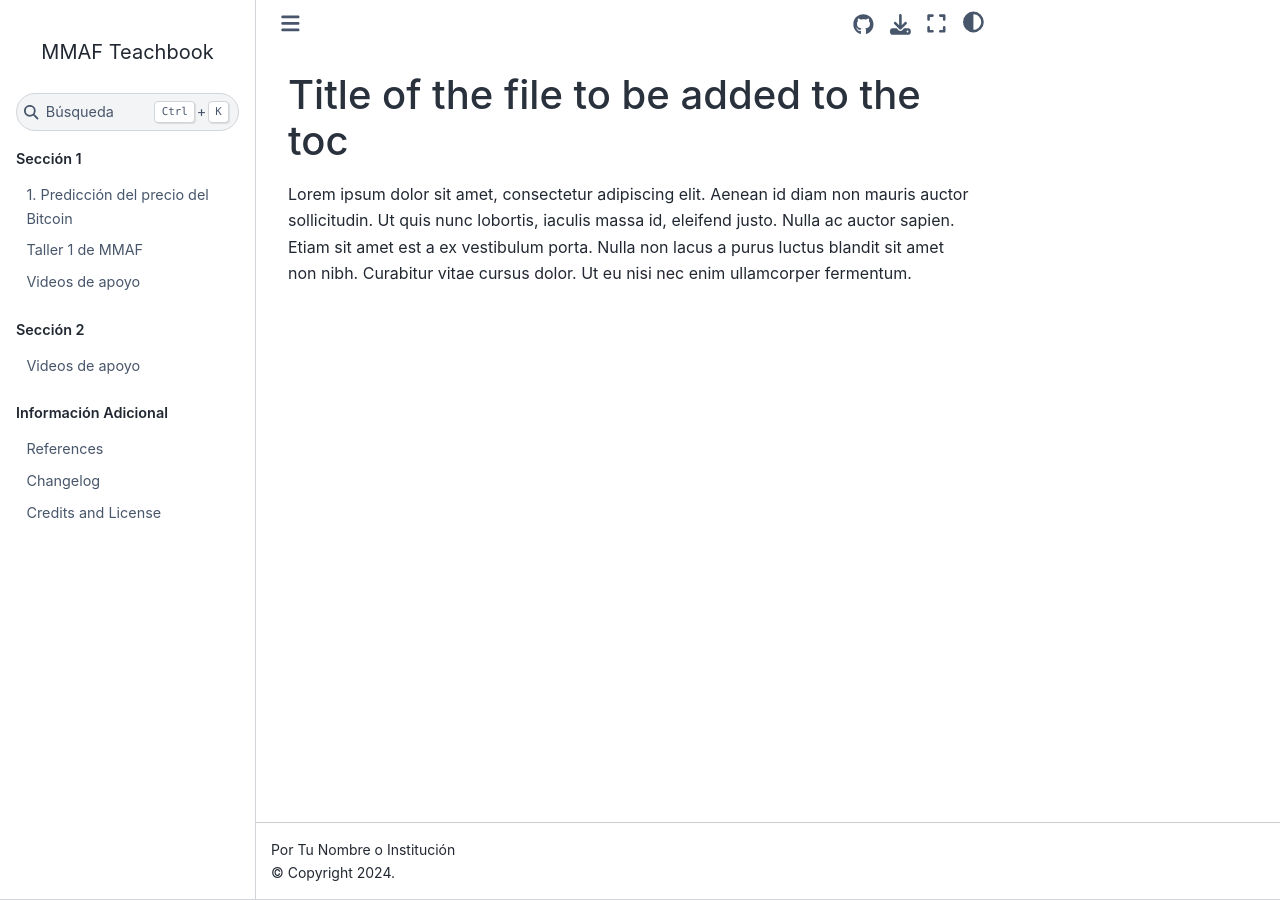
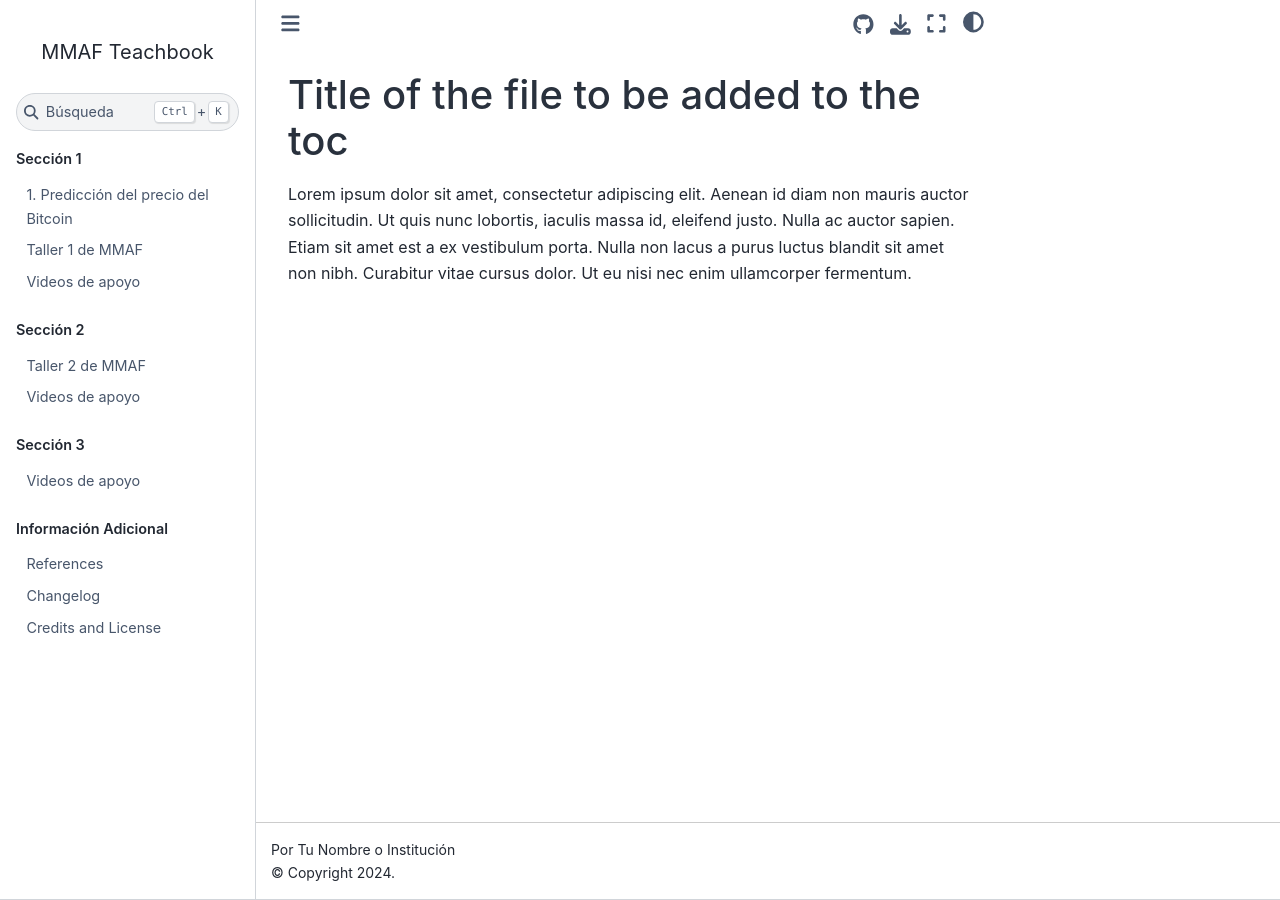
Before and after one commit to abelalv/MMAF_ADM_2026, a Jupyter Book: the page built from book/file_to_be_added_to_toc.md, in a window 1280 px wide. Built offline with Jupyter Book 1.0.4 settings and Sphinx 7.4.7 and the Sphinx Book theme 1.1.4, drawn with Linux system fonts in a browser that asks for light colours; pages that are not in the unit, such as notebooks, are missing from menus; comment, search, counter and statistics services are not loaded.

Commit message:
Cambios seccion 2 y 3

```diff
--- a/book/_toc.yml
+++ b/book/_toc.yml
@@ -13,9 +13,10 @@
     - file: section02/reto_1_adm
     - file: section02/MMAF_taller_2
     - file: section02/videos_2
-    - caption: Sección 2
+
+  - caption: Sección 3
     chapters:
-    - file: section03/ MMAF_actividad_3
+    - file: section03/MMAF_actividad_3
     - file: section03/taller_3
     - file: section03/videos_3
 
```
